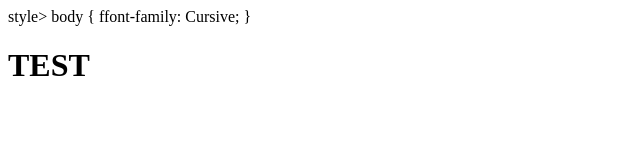
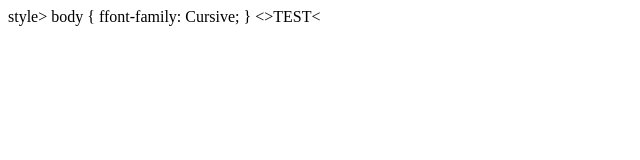
Before and after one commit to syahreza01x/latihan-pbl, a plain HTML site: page latihan.html in a window 1280 px wide. Shown: the whole page, without its empty margins (0-640 px from the left). Drawn offline with Linux system fonts and the light colour scheme.

Commit message:
Update latihan.html

```diff
--- a/latihan.html
+++ b/latihan.html
@@ -10,6 +10,6 @@
         }
 </head>
 <body>
-    <h1>TEST</h1>
+    <>TEST<
 </body>
 </html>
```
